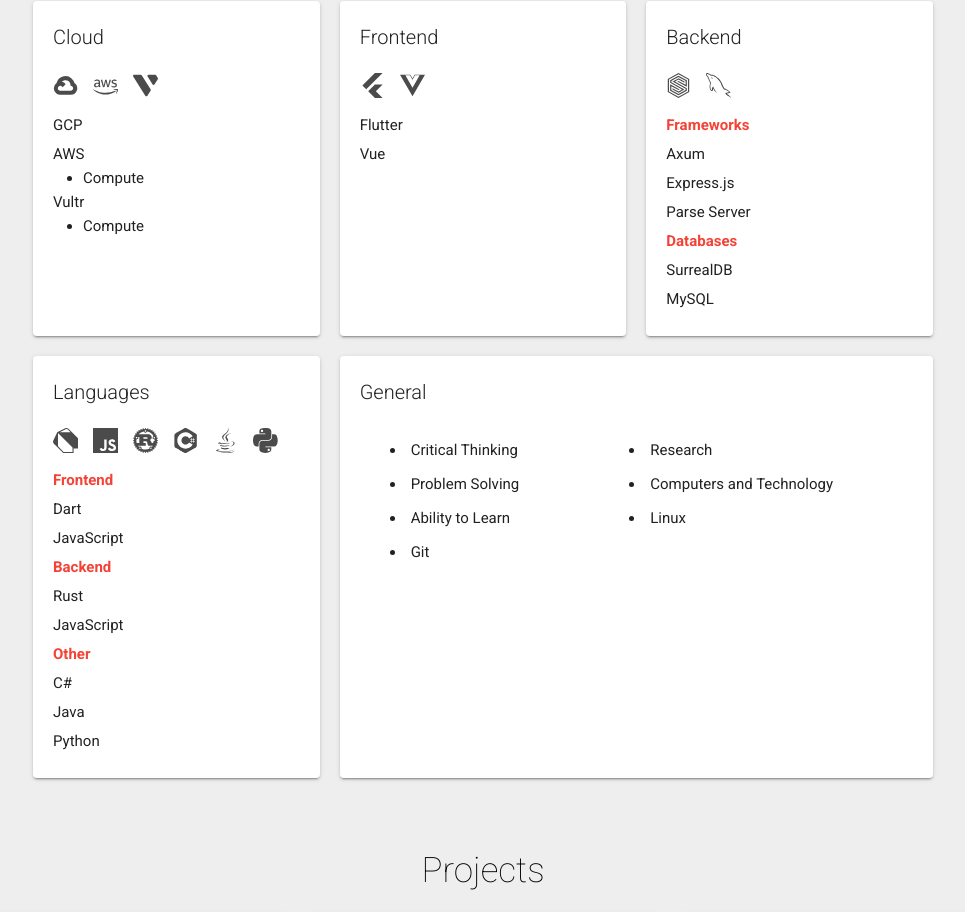
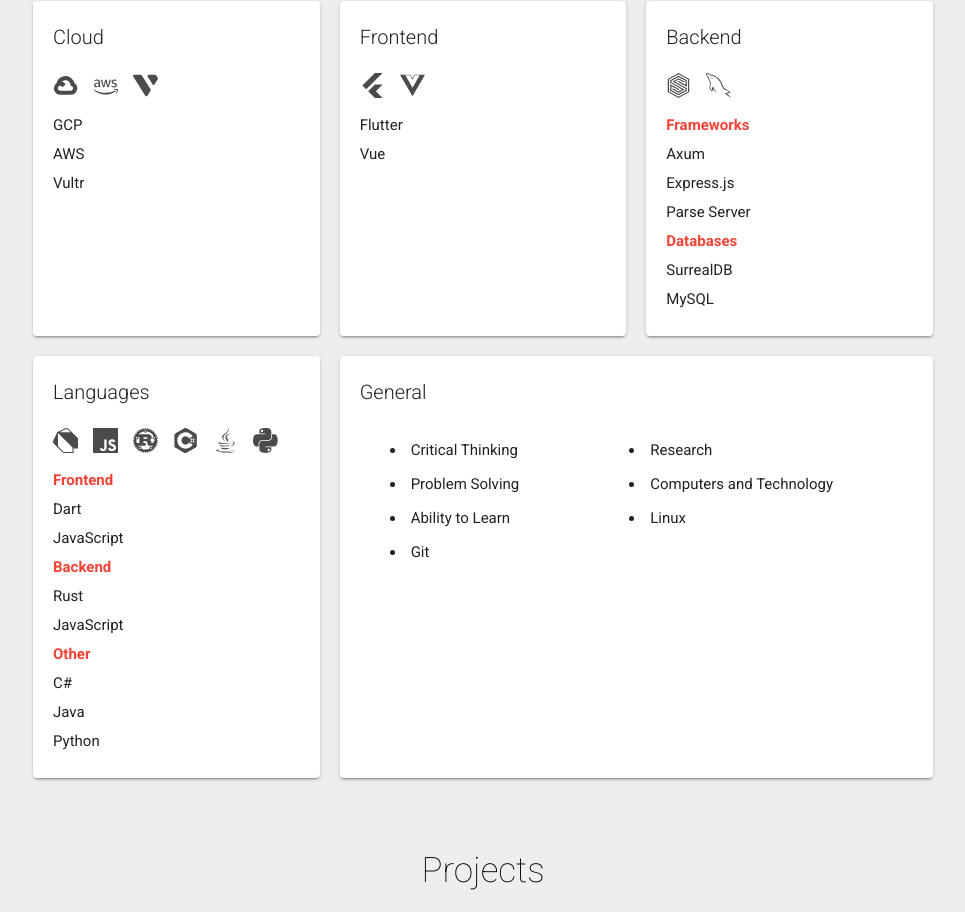
Before and after one commit to erikas-taroza/erikas-taroza.github.io, a Vue app: page / in a window 1280 px wide. Shown: the part 1080-1992 px from the top of the page, without its empty margins (157-1122 px from the left). Built offline with nearby package versions, Linux system fonts and the light colour scheme.

Commit message:
Update skills

```diff
--- a/src/components/Skills.vue
+++ b/src/components/Skills.vue
@@ -12,14 +12,8 @@
                     <img src="@/assets/img/svg/vultr.svg" />
                 </div>
                 <p>GCP</p>
-                <ul>
-                    AWS
-                    <li>Compute</li>
-                </ul>
-                <ul>
-                    Vultr
-                    <li>Compute</li>
-                </ul>
+                <p>AWS</p>
+                <p>Vultr</p>
             </v-card>
 
             <v-card class="card" elevation="2">
```
